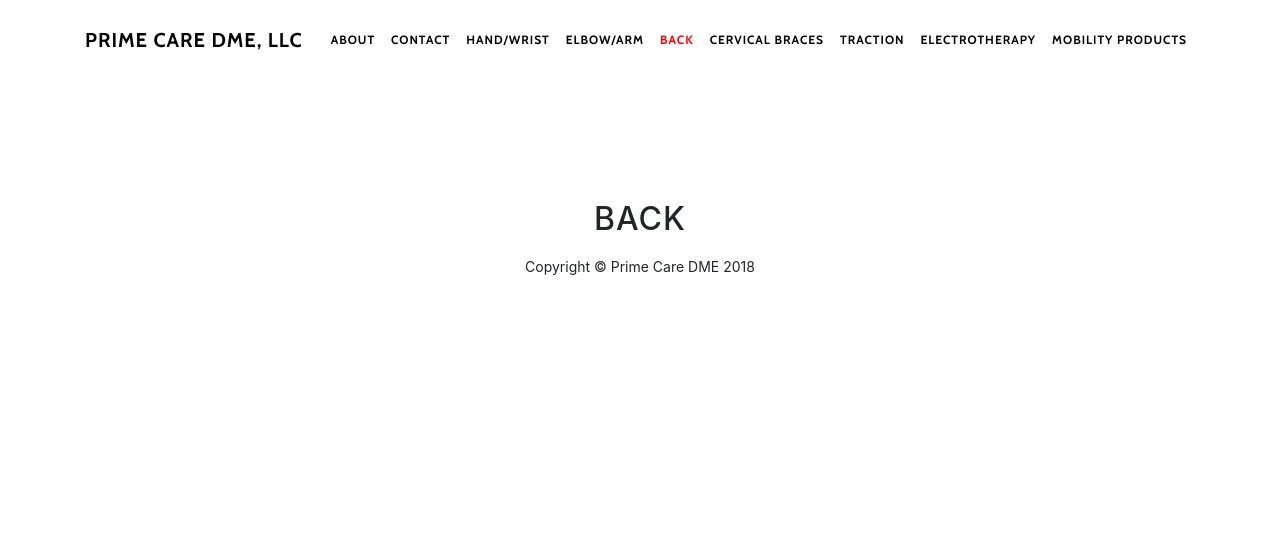
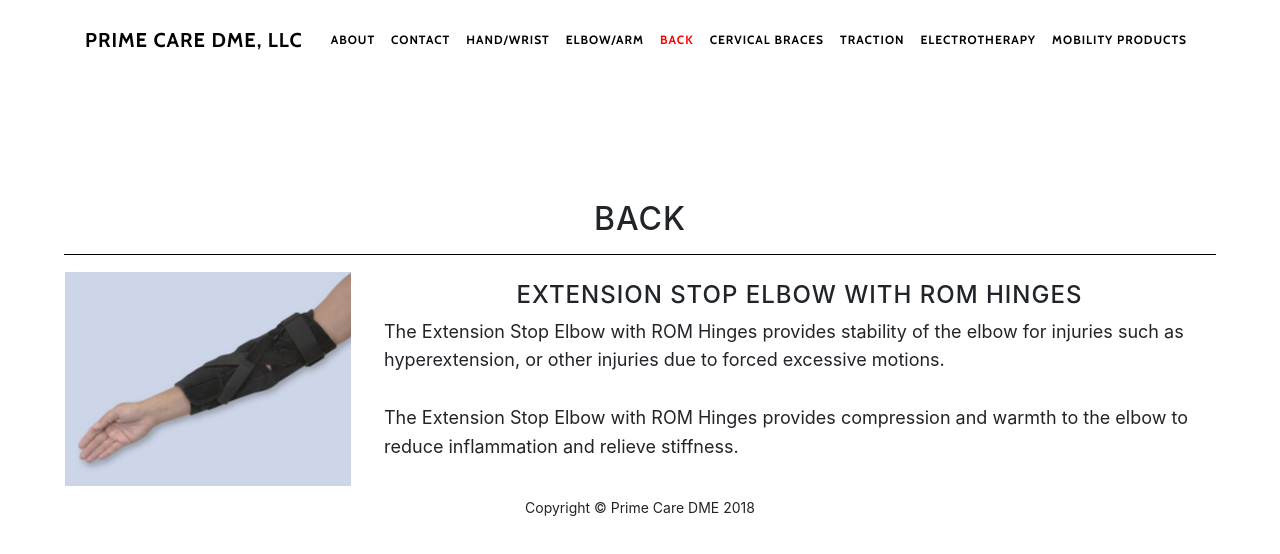
Before and after one commit to primecaredme/PrimeCareWebsite, a website with bundled scripts: page back.html in a window 1280 px wide. Built offline with nearby package versions, Linux system fonts and the light colour scheme.

Commit message:
just added a random elbow thing on back page

```diff
--- a/back.html
+++ b/back.html
@@ -69,7 +69,20 @@
     <!-- Content Section -->
     <h2 style="padding-top:200px; text-align:center">Back</h2>
 
+    <!--Product-->
+    <hr style="border-color:black"  width="90%">
+    <table align="center" width="90%">
+      <tr>
+        <td><img src="elbow_img/ElbowStabilizer4.png" width="100%" align="right"/></td>
+        <td width=75% style="padding-left:2em">  <h4 style="text-align:center">Extension Stop Elbow with ROM Hinges</h4>
+          <p>
+            The Extension Stop Elbow with ROM Hinges provides stability of the elbow for injuries such as hyperextension, or other injuries due to forced excessive motions.<br><br>
 
+            The Extension Stop Elbow with ROM Hinges provides compression and warmth to the elbow to reduce inflammation and relieve stiffness.
+          </p>
+        </td>
+      </tr>
+    </table>
 
     <!-- Footer -->
     <footer>
```
